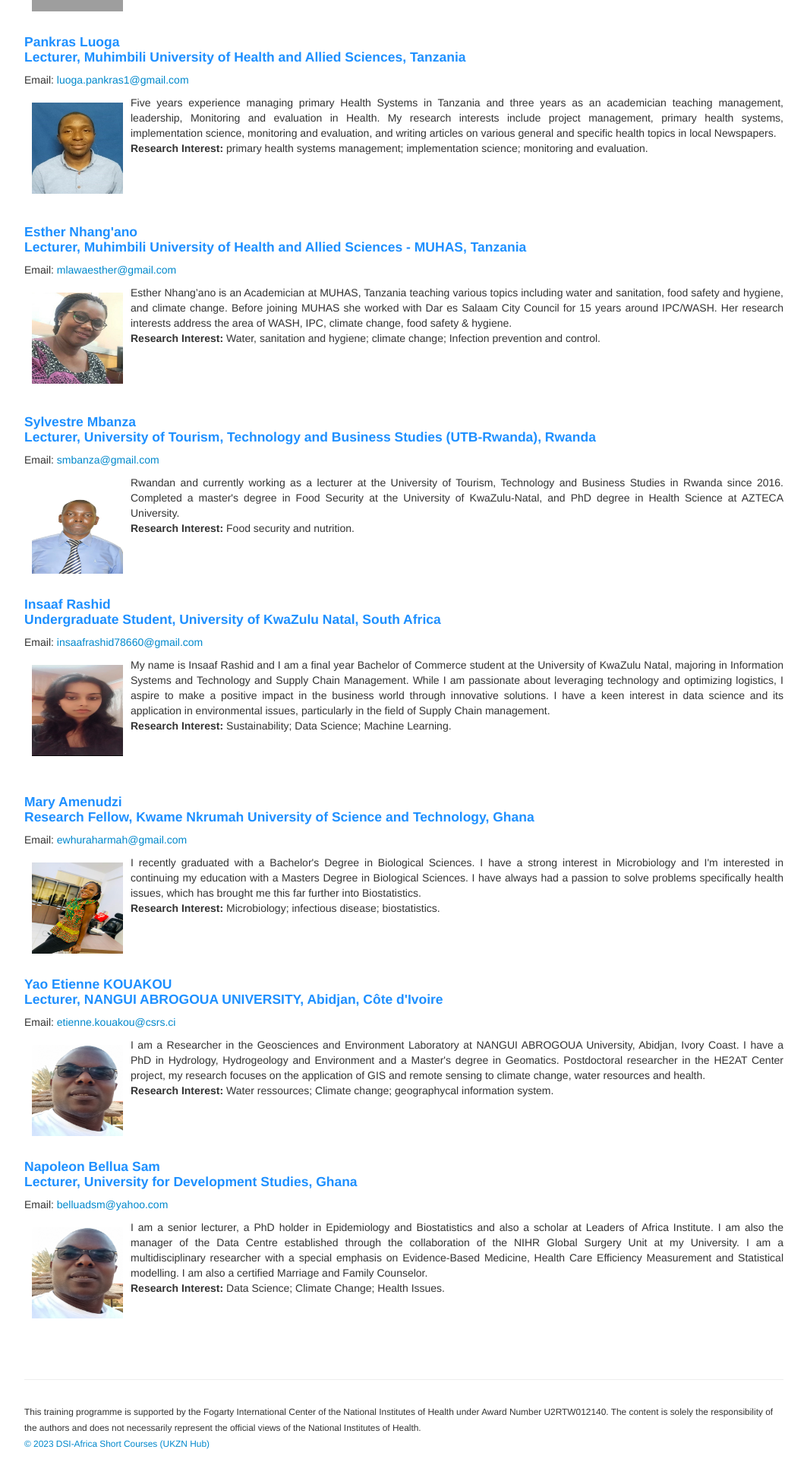
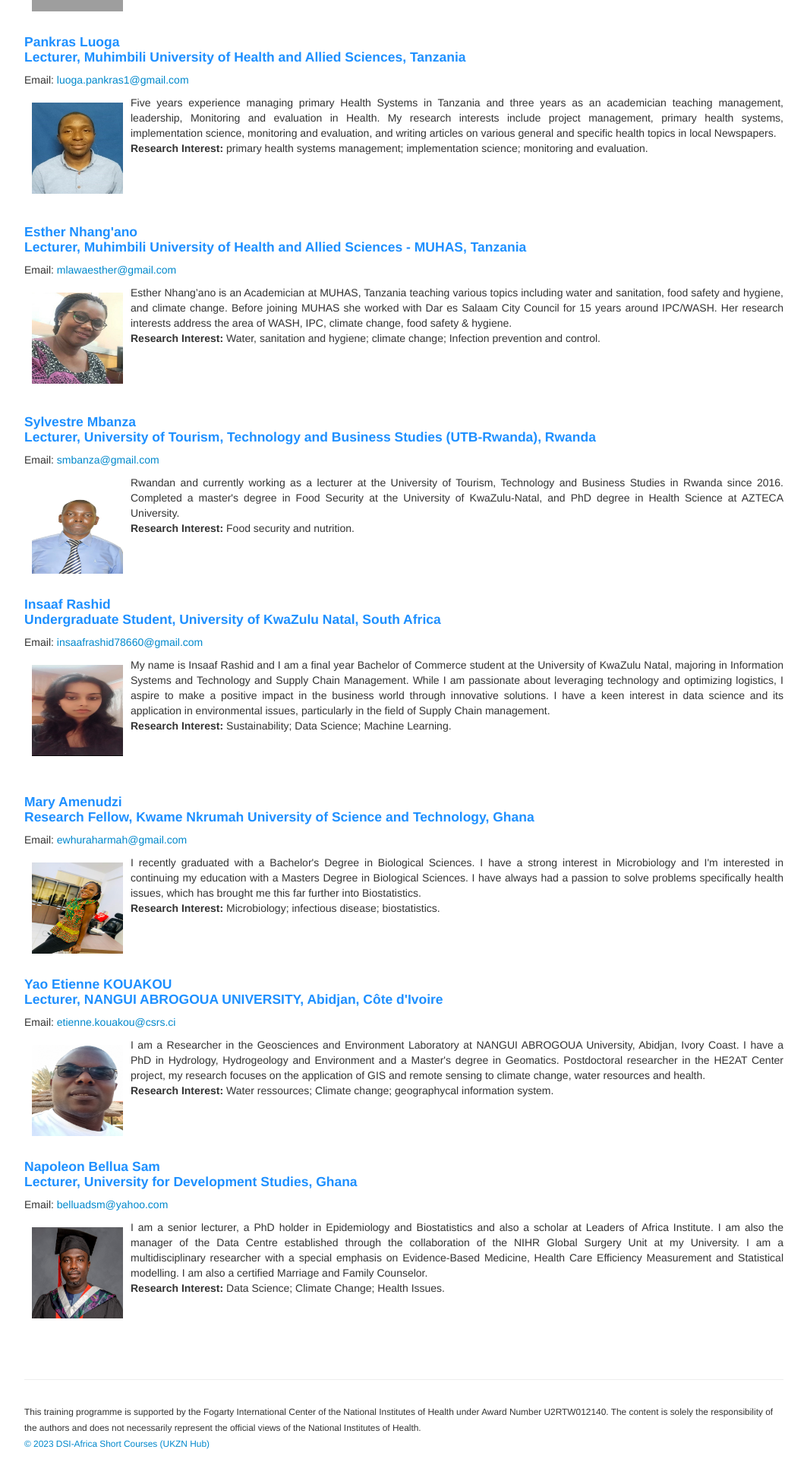
Before and after one commit to ccfscourseukzn/ccfscourseukzn.github.io, a Jekyll site: the page built from pages/participant.md, in a window 1280 px wide. Shown: the part 1497-3417 px from the top of the page at 76% size, without its empty margins (108-1171 px from the left). Built offline with Jekyll 4.4.1, drawn with Linux system fonts in a browser that asks for light colours; grey boxes are pictures that could not be loaded.

Commit message:
Update participant.md

```diff
--- a/pages/participant.md
+++ b/pages/participant.md
@@ -88,7 +88,7 @@ Email: <a href="mailto:etienne.kouakou@csrs.ci"> etienne.kouakou@csrs.ci </a> <b
 <br>
 <h4 style="color:DodgerBlue;"> Napoleon Bellua Sam <br> Lecturer, University for Development Studies, Ghana </h4>
 Email: <a href="mailto:belluadsm@yahoo.com"> belluadsm@yahoo.com </a> <br>
-<p align="justify"> <img src="../figures/YAOETIENNE.jpg" alt="YAOETIENNE" style="float:left; width:120px; height:120px; padding: 10px;">   <span style="vertical-align:bottom"> I am a senior lecturer, a PhD holder in Epidemiology and Biostatistics and also a scholar at Leaders of Africa Institute. I am also the manager of the Data Centre established through the collaboration of the NIHR Global Surgery Unit at my University. I am a  multidisciplinary researcher with a special emphasis on Evidence-Based Medicine, Health Care Efficiency Measurement and Statistical modelling. I am also a certified Marriage and Family Counselor.   </span> <br>
+<p align="justify"> <img src="../figures/NAPOLEON.jpeg" alt="NAPOLEON" style="float:left; width:120px; height:120px; padding: 10px;">   <span style="vertical-align:bottom"> I am a senior lecturer, a PhD holder in Epidemiology and Biostatistics and also a scholar at Leaders of Africa Institute. I am also the manager of the Data Centre established through the collaboration of the NIHR Global Surgery Unit at my University. I am a  multidisciplinary researcher with a special emphasis on Evidence-Based Medicine, Health Care Efficiency Measurement and Statistical modelling. I am also a certified Marriage and Family Counselor.   </span> <br>
  <b>Research Interest:</b> Data Science; Climate Change; Health Issues. </p> <br>
 <br>
 <br>
```
